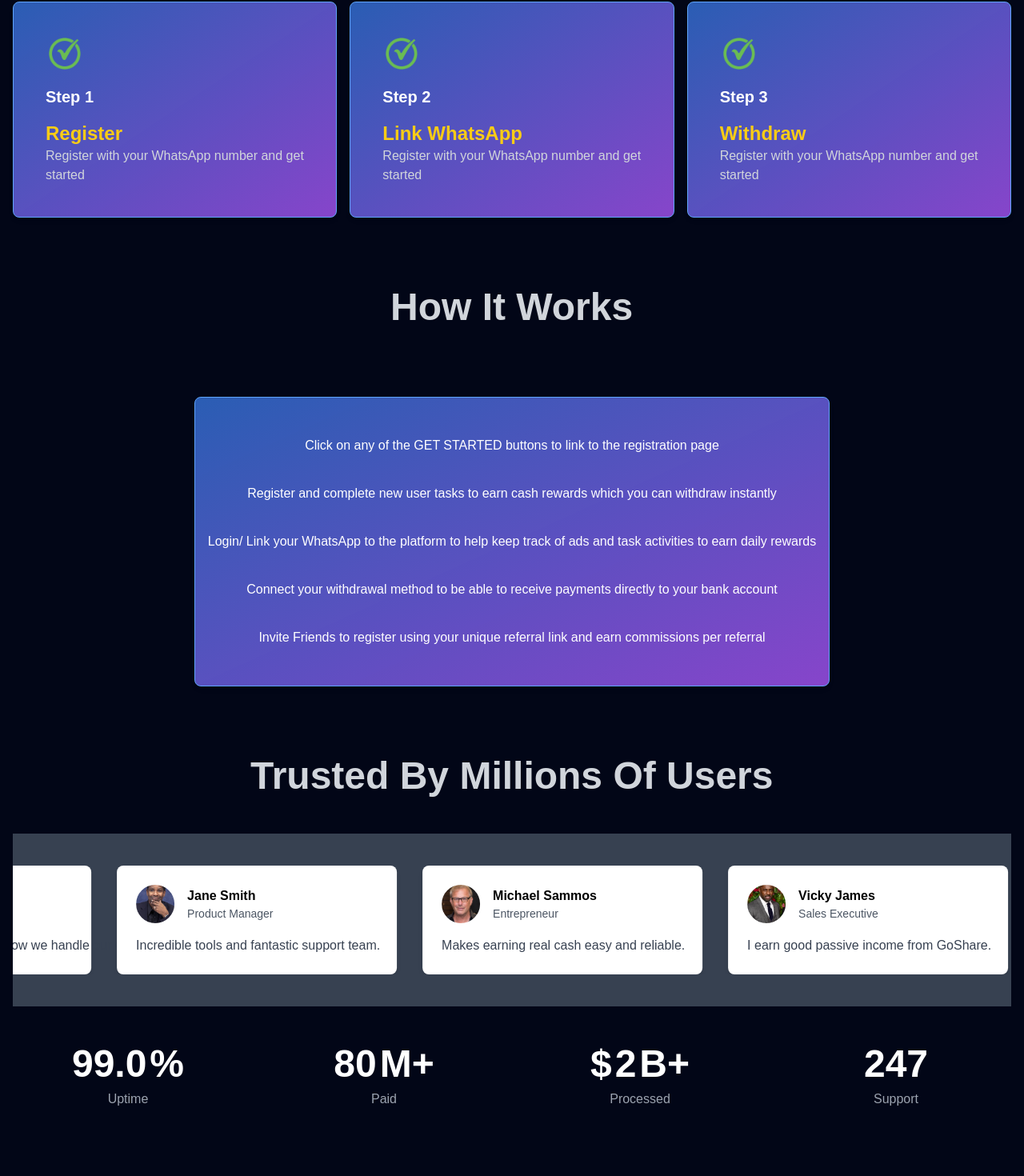
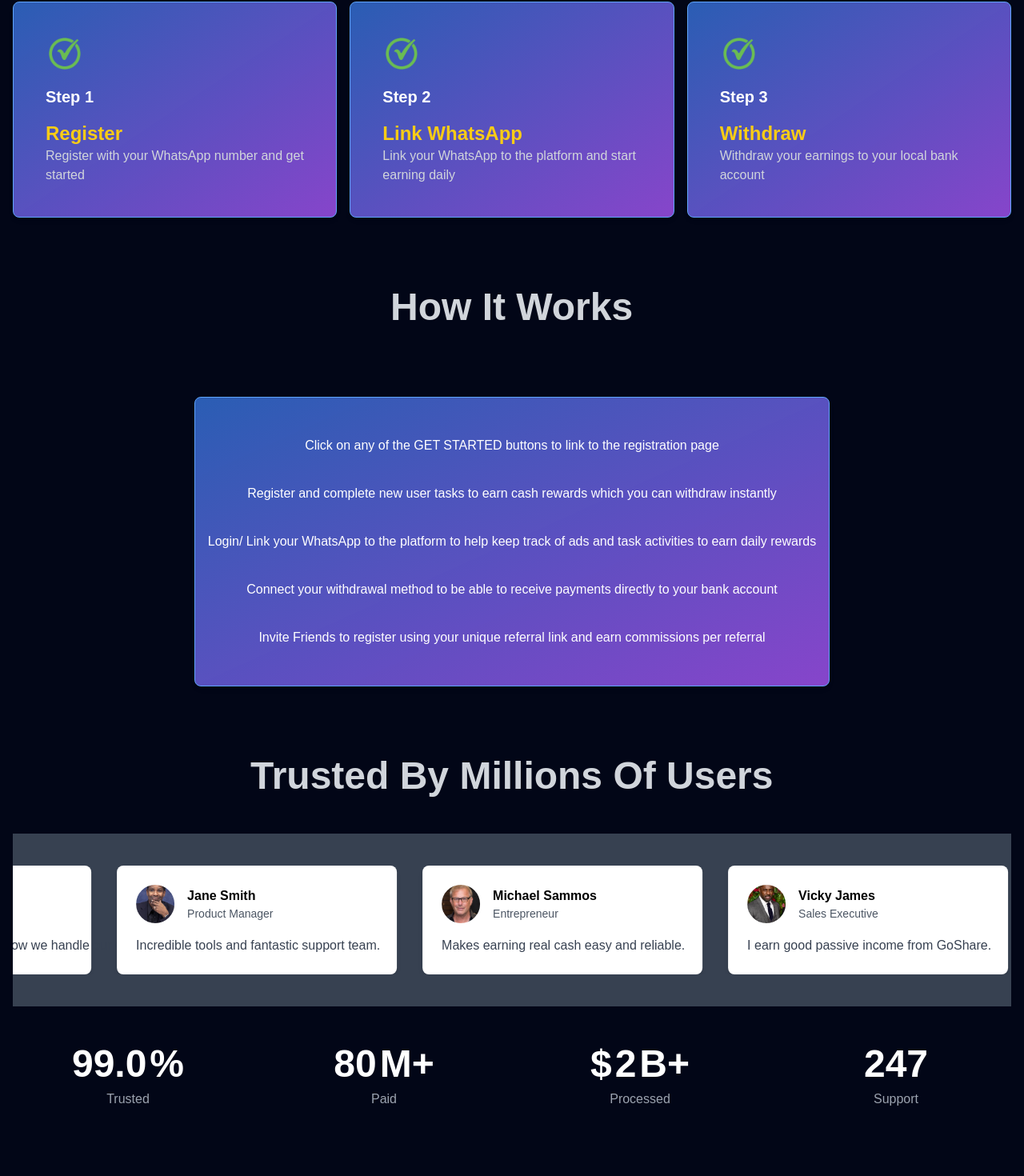
Before and after one commit to Zamany11/my-blog, a Next.js app: page / in a window 1280 px wide. Shown: the part 686-2156 px from the top of the page at 80% size. Built offline with nearby package versions, Linux system fonts and the light colour scheme.

Commit message:
Fix typo issues

```diff
--- a/src/app/components/Statssection.tsx
+++ b/src/app/components/Statssection.tsx
@@ -17,7 +17,7 @@ export default function StatsSection() {
           {inView && <CountUp end={99.0} decimals={1} duration={2.5} />}
           <span>%</span>
         </div>
-        <p className="text-gray-400 mt-2">Uptime</p>
+        <p className="text-gray-400 mt-2">Trusted</p>
       </div>
 
       {/* Countries */}
--- a/src/app/page.tsx
+++ b/src/app/page.tsx
@@ -22,7 +22,7 @@ export default function Home() {
       image: "/good.webp",
       title: "Step 2",
       name: "Link WhatsApp",
-      description: "Register with your WhatsApp number and get started",
+      description: "Link your WhatsApp to the platform and start earning daily",
       width: 100,
       height: 100,
     },
@@ -30,7 +30,7 @@ export default function Home() {
       image: "/good.webp",
       title: "Step 3",
       name: "Withdraw",
-      description: "Register with your WhatsApp number and get started",
+      description: "Withdraw your earnings to your local bank account",
       width: 100,
       height: 100,
     },
```
